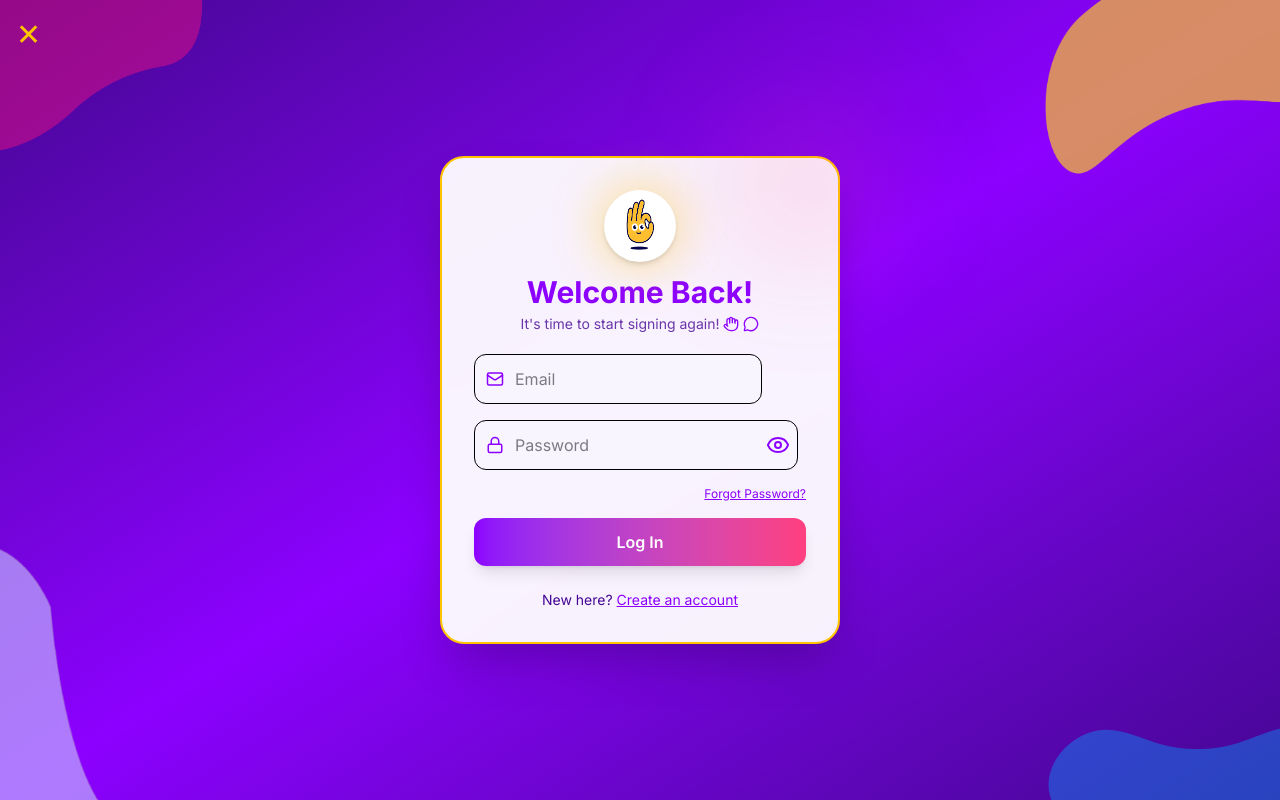
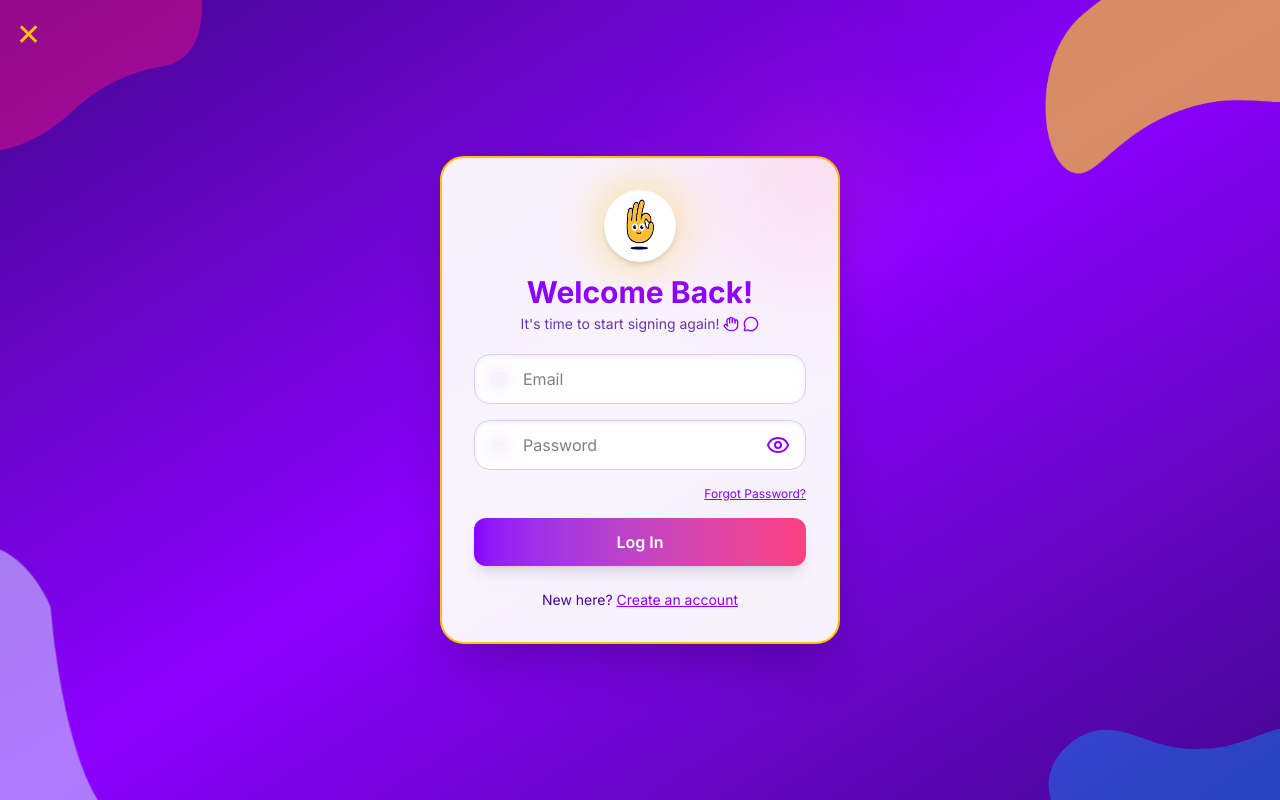
Before and after one commit to Cejay29/Signify-, a React (Vite) app: page /login in a window 1280 px wide. Built offline with nearby package versions, Linux system fonts and the light colour scheme.

Commit message:
fix textboxt login

```diff
--- a/src/pages/Login.jsx
+++ b/src/pages/Login.jsx
@@ -228,7 +228,7 @@ export default function Login() {
           <form onSubmit={handleLogin} className="flex flex-col gap-4">
             <div className="relative">
               <Mail
-                className="absolute top-1/2 -translate-y-1/2 left-3 text-[#8C00FF]"
+                className="absolute top-1/2 -translate-y-1/2 left-4 text-[#8C00FF]"
                 size={18}
               />
               <input
@@ -236,13 +236,21 @@ export default function Login() {
                 name="email"
                 required
                 placeholder="Email"
-                className="p-3 pl-10 rounded-xl border bg-[#F9F5FF]"
+                className="
+      w-full px-4 py-3 pl-12
+      rounded-2xl border border-[#d7c9ff]
+      bg-white/70 backdrop-blur-sm
+      shadow-inner
+      focus:border-[#8C00FF] focus:ring-2 focus:ring-[#8C00FF]/40
+      outline-none transition
+    "
               />
             </div>
 
+            {/* Password */}
             <div className="relative">
               <Lock
-                className="absolute top-1/2 -translate-y-1/2 left-3 text-[#8C00FF]"
+                className="absolute top-1/2 -translate-y-1/2 left-4 text-[#8C00FF]"
                 size={18}
               />
               <input
@@ -250,8 +258,16 @@ export default function Login() {
                 name="password"
                 required
                 placeholder="Password"
-                className="p-3 pl-10 pr-12 rounded-xl border bg-[#F9F5FF]"
+                className="
+      w-full px-4 py-3 pl-12 pr-12
+      rounded-2xl border border-[#d7c9ff]
+      bg-white/70 backdrop-blur-sm
+      shadow-inner
+      focus:border-[#8C00FF] focus:ring-2 focus:ring-[#8C00FF]/40
+      outline-none transition
+    "
               />
+
               <button
                 type="button"
                 onClick={() => setShowPassword(!showPassword)}
```
